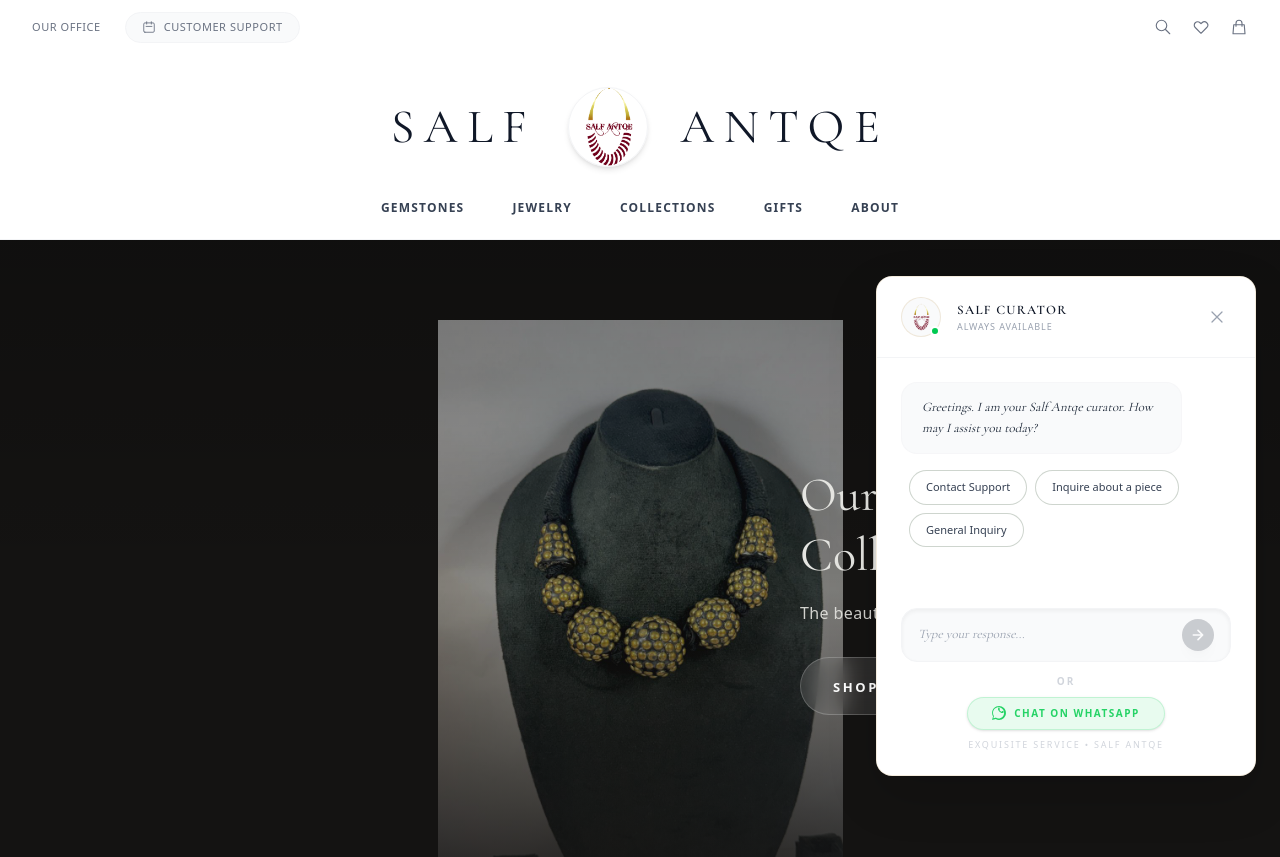
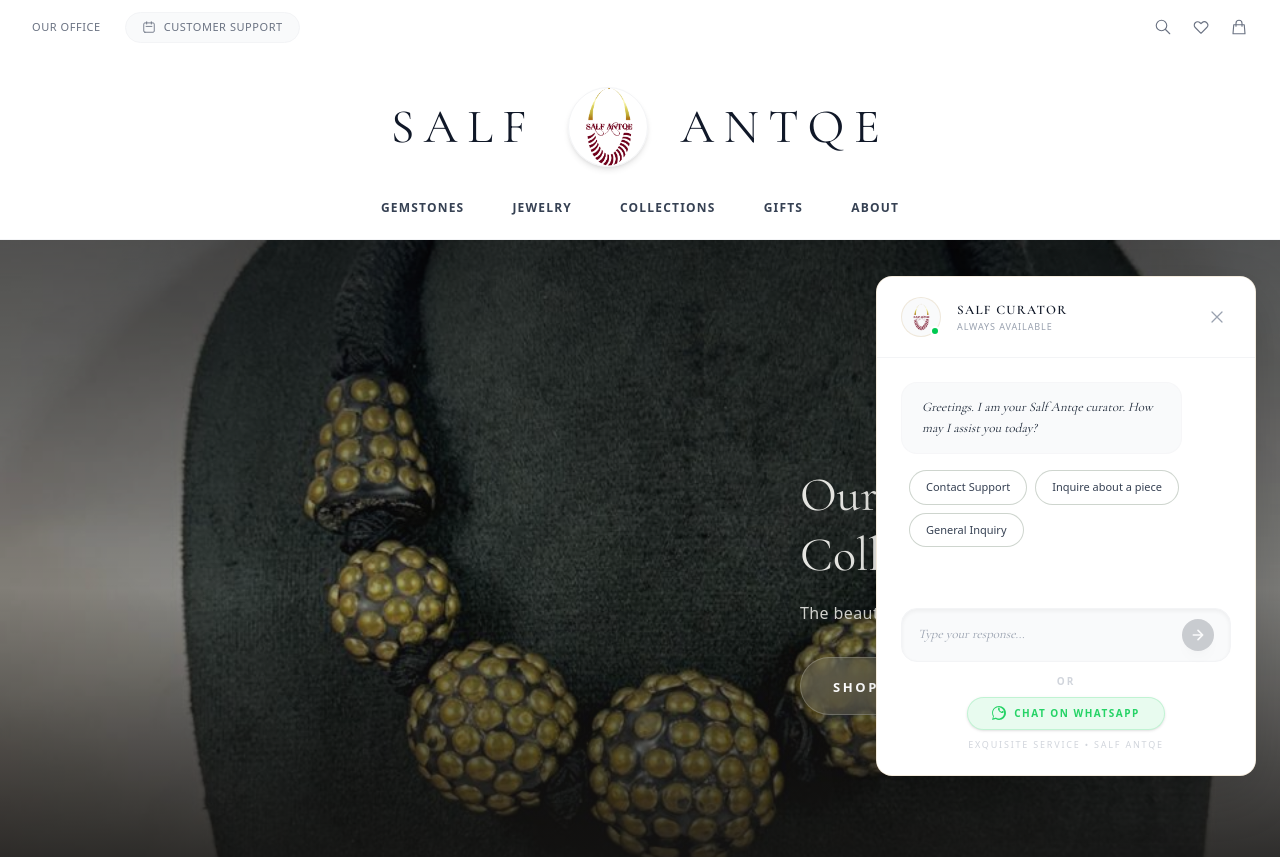
Before and after one commit to mdrafiquerrahman/SalfAntique, a Next.js app: page / in a window 1280 px wide. Shown: the top 857 px of the page. Built offline with nearby package versions, Linux system fonts and the light colour scheme.

Commit message:
revert-hero-image-cover

```diff
--- a/src/components/MuseumHero.tsx
+++ b/src/components/MuseumHero.tsx
@@ -25,18 +25,16 @@
           animate={{ x: 0, opacity: 1 }}
           exit={{ x: "-100%", opacity: 0 }}
           transition={{ duration: 1.2, ease: [0.4, 0, 0.2, 1] }}
-          className="absolute inset-0 z-0 flex items-center justify-center p-8 lg:p-20"
+          className="absolute inset-0 z-0"
         >
-          <div className="relative h-full w-full max-w-5xl">
           <Image
             src={displayProducts[currentIndex].image || "https://images.unsplash.com/photo-1605100804763-247f67b3557e?q=80&w=2000&auto=format&fit=crop"}
             alt={displayProducts[currentIndex].name}
             fill
-              className="object-contain opacity-60"
+            className="object-cover opacity-60"
             priority
           />
-          </div>
-          <div className="absolute inset-0 bg-gradient-to-t from-offblack via-transparent to-black/20" />
+          <div className="absolute inset-0 bg-gradient-to-t from-offblack via-transparent to-black/40" />
         </motion.div>
       </AnimatePresence>
 
```
Lines whose indentation alone changed are shown as unchanged.
